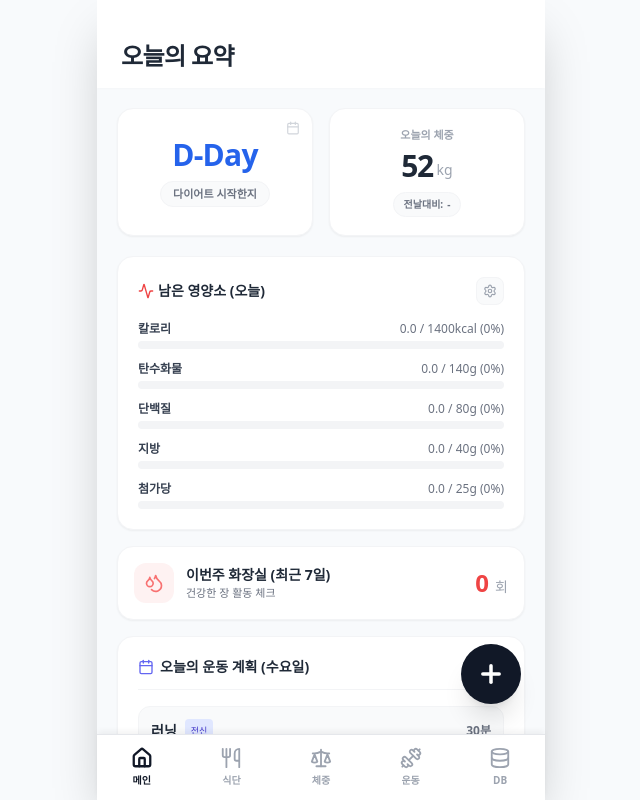
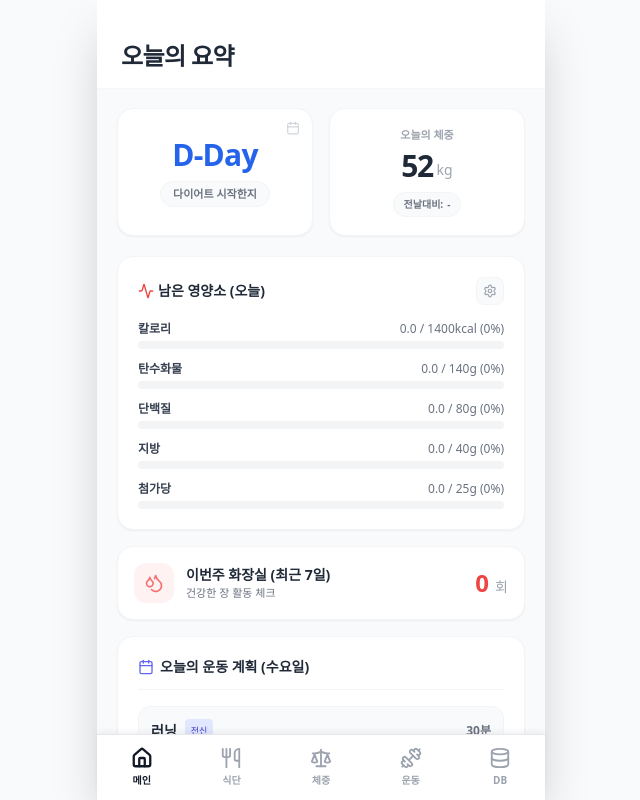
Before and after one commit to somicat/diet-app, a React (Vite) app: page / in a window 1280 px wide. Shown: the whole page, without its empty margins (319-959 px from the left). Built offline with nearby package versions, Linux system fonts and the light colour scheme.

Commit message:
Update App.jsx

```diff
--- a/src/App.jsx
+++ b/src/App.jsx
@@ -1,5 +1,5 @@
 import React, { useState, useEffect } from 'react';
-import { Home, Utensils, Scale, Dumbbell, Plus, X, Activity, ArrowUp, ArrowDown, Database, Check, ChevronLeft, ChevronRight, Droplets, Calendar, Trash2, Settings } from 'lucide-react';
+import { Home, Utensils, Scale, Dumbbell, Plus, X, Activity, ArrowUp, ArrowDown, Database, Check, ChevronLeft, ChevronRight, Droplets, Calendar, Trash2, Settings, Edit3 } from 'lucide-react';
 
 // --- [초기 설정 및 목표] ---
 const START_WEIGHT = 52.0;
@@ -293,6 +293,46 @@ export default function App() {
       if (diffDays === 0) return { text: "D-Day", subText: "다이어트 목표까지" };
       return { text: `D-${diffDays}`, subText: "다이어트 목표까지" };
     }
+  };
+
+  // ============================
+  // 헤더 렌더링 함수
+  // ============================
+  const renderHeader = () => {
+    let title = '';
+    let buttonConfig = null;
+
+    if (activeTab === 'home') title = '오늘의 요약';
+    else if (activeTab === 'database') title = '종합 DB';
+    else if (activeTab === 'diet') {
+      title = '식단 분석';
+      buttonConfig = { label: '식단 기록', type: 'diet', date: selectedDietDate };
+    }
+    else if (activeTab === 'weight') {
+      title = '체중 관리';
+      buttonConfig = { label: '체중 기록', type: 'weight', date: selectedWeightDate };
+    }
+    else if (activeTab === 'exercise') {
+      title = '운동 일지';
+      buttonConfig = { label: '운동 기록', type: 'exercise', date: selectedExerciseDate };
+    }
+
+    return (
+      <header className="bg-white/90 backdrop-blur-md pt-10 pb-4 px-6 sticky top-0 z-10 shadow-[0_1px_3px_rgba(0,0,0,0.02)] flex justify-between items-center">
+        <h1 className="text-2xl font-extrabold text-gray-800 tracking-tight">
+          {title}
+        </h1>
+        {buttonConfig && (
+          <button
+            onClick={() => openModal(buttonConfig.type, null, buttonConfig.date)}
+            className="flex items-center gap-1.5 bg-gray-900 hover:bg-black text-white px-3 py-2 rounded-lg text-sm font-bold transition-colors shadow-sm"
+          >
+            <Edit3 size={16} />
+            {buttonConfig.label}
+          </button>
+        )}
+      </header>
+    );
   };
 
   // ============================
@@ -1142,15 +1182,7 @@ export default function App() {
   return (
     <div className="min-h-screen bg-slate-50 font-sans text-gray-900 flex justify-center relative">
       <div className="w-full max-w-md bg-slate-50 relative h-screen overflow-y-auto shadow-2xl">
-        <header className="bg-white/90 backdrop-blur-md pt-10 pb-4 px-6 sticky top-0 z-10 shadow-[0_1px_3px_rgba(0,0,0,0.02)]">
-          <h1 className="text-2xl font-extrabold text-gray-800 tracking-tight">
-            {activeTab === 'home' && '오늘의 요약'}
-            {activeTab === 'diet' && '식단 분석'}
-            {activeTab === 'weight' && '체중 관리'}
-            {activeTab === 'exercise' && '운동 일지'}
-            {activeTab === 'database' && '종합 DB'}
-          </h1>
-        </header>
+        {renderHeader()}
 
         <main className="p-5">
           {activeTab === 'home' && renderDashboard()}
@@ -1159,24 +1191,6 @@ export default function App() {
           {activeTab === 'exercise' && renderExercise()}
           {activeTab === 'database' && renderDatabase()}
         </main>
-
-        {activeTab !== 'database' && (
-          <div className="fixed bottom-24 right-4 sm:absolute sm:bottom-24 sm:right-6 z-40">
-            <button
-              onClick={() => {
-                let targetDate = todayStr;
-                if (activeTab === 'diet') targetDate = selectedDietDate;
-                else if (activeTab === 'weight') targetDate = selectedWeightDate;
-                else if (activeTab === 'exercise') targetDate = selectedExerciseDate;
-
-                openModal(activeTab === 'home' ? 'diet' : activeTab, null, targetDate);
-              }}
-              className="bg-gray-900 hover:bg-black text-white rounded-full p-4 shadow-xl flex items-center justify-center transition-transform hover:scale-105 active:scale-95"
-            >
-              <Plus size={28} strokeWidth={3} />
-            </button>
-          </div>
-        )}
 
         <nav className="fixed bottom-0 w-full max-w-md bg-white border-t border-gray-200 flex justify-around items-center pb-safe z-30 shadow-[0_-4px_6px_-1px_rgba(0,0,0,0.05)]">
           {[
```
